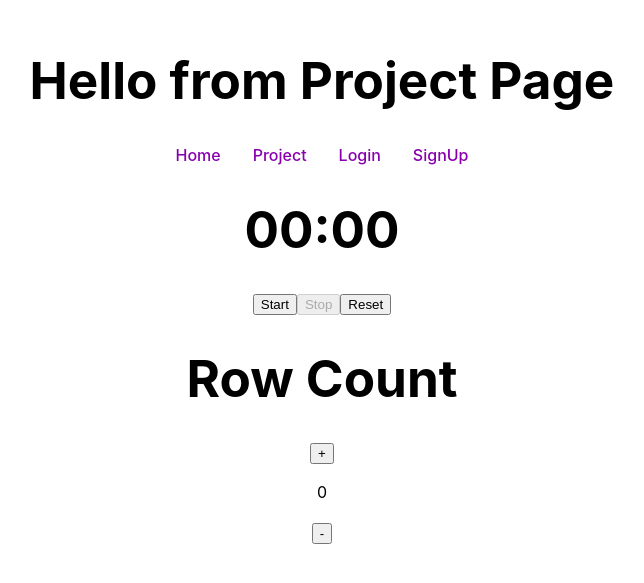
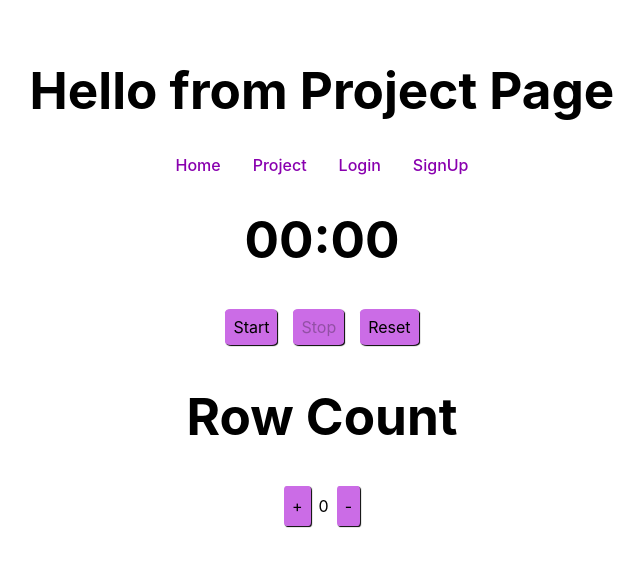
Before and after one commit to mabelheiner/crochetpal, a React (Vite) app: page /project in a window 1280 px wide. Shown: the part 119-702 px from the top of the page, without its empty margins (318-962 px from the left). Built offline with nearby package versions, Linux system fonts and the light colour scheme.

Commit message:
added styling to project page

```diff
--- /dev/null
+++ b/src/Project.css
@@ -0,0 +1,15 @@
+button{
+    font-family: inherit;
+    font-size: 1em;
+    padding: .5em;
+    background-color: #cb6ce6;
+    border-style: none;
+    box-shadow: 1px 1px 1px black;
+    margin: .5em;
+    border-radius: 10%;
+}
+
+.counterDisplay{
+    display: flex;
+    justify-content: center;
+}
--- a/src/Project.jsx
+++ b/src/Project.jsx
@@ -1,6 +1,7 @@
 import Navbar from "./Navbar";
 import Stopwatch from "./Stopwatch";
 import RowCounter from "./RowCounter";
+import './Project.css';
 
 const Project = () => {
     return (
--- a/src/RowCounter.jsx
+++ b/src/RowCounter.jsx
@@ -16,7 +16,7 @@ class RowCounter extends Component {
 
     decCount = () => {
         this.setState((prevState) => ({
-            count: prevState.count - 1,
+            count: prevState.count > 0 ? prevState.count - 1 : 0,
     }));
     };
 
@@ -25,9 +25,11 @@ class RowCounter extends Component {
         return (
             <>
             <h1>Row Count</h1>
-            <button onClick={this.addCount}>+</button>
-            <p>{count}</p>
-            <button onClick={this.decCount}>-</button>
+            <div className="counterDisplay">
+                <button onClick={this.addCount}>+</button>
+                <p>{count}</p>
+                <button onClick={this.decCount}>-</button>
+            </div>
             </>
         )
     }
```
